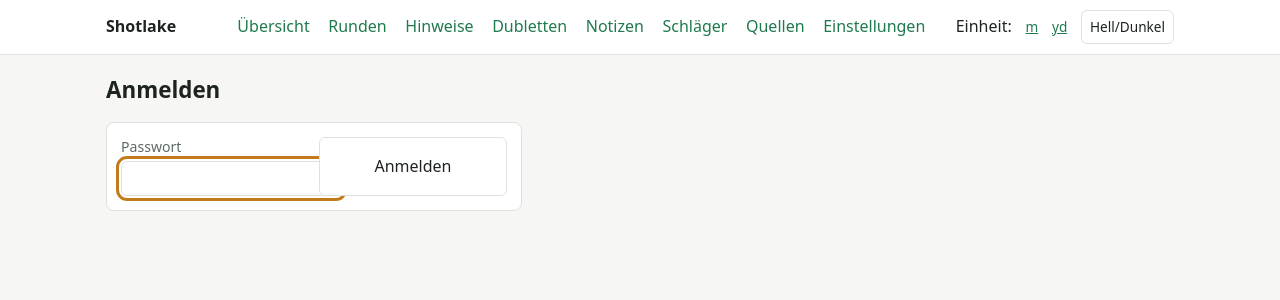
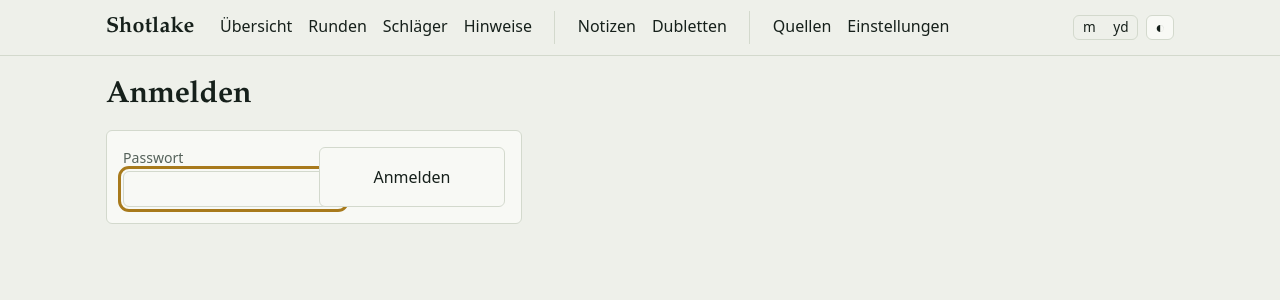
Before and after one commit to bri-b-dev/shotlake, a Python web app: template src/shotlake/web/templates/login.html in a window 1280 px wide. Shown: the top 300 px of the page. Run offline with Jinja, Linux system fonts and the light colour scheme; the template is opened without the code that fills it, so the values that code supplies are empty.

Commit message:
feat(ui): neues Fundament (Papierton, Serifen-Kernzahl, gruppierte Navigation) und neue Übersicht
Co-Authored-By: Claude Sonnet 5.5 <noreply@anthropic.com>

```diff
--- a/src/shotlake/web/static/style.css
+++ b/src/shotlake/web/static/style.css
@@ -1,69 +1,102 @@
+/* Shotlake: kühles Papier, Tinte, Rasengrün; Rot nur für verlorene Schläge. */
 :root {
-  --bg: #f6f7f4; --fg: #1d2420; --muted: #5d6a63; --card: #ffffff; --line: #dde2dc;
-  --accent: #1f7a4d; --pos: #1f7a4d; --neg: #b3402f; --warn: #8a5a00; --warn-bg: #fff4d6;
-  --dot: #2d5f8a; --avg: #c27b1a;
+  --bg: #eef0ea; --fg: #16201b; --muted: #55625a; --card: #f8f9f5; --line: #d3d9cd;
+  --accent: #2f6b4a; --pos: #2f6b4a; --neg: #b8381f; --warn: #6e500c; --warn-bg: #f1e6c4;
+  --dot: #4b5a52; --avg: #a87a1c;
+  --serif: "Iowan Old Style", "Palatino Linotype", Palatino, "Book Antiqua", Georgia, serif;
+  --sans: system-ui, -apple-system, "Segoe UI", Roboto, sans-serif;
 }
 @media (prefers-color-scheme: dark) {
   :root:not([data-theme="light"]) {
-    --bg: #121714; --fg: #e6ece7; --muted: #9aa7a0; --card: #1a211d; --line: #2c362f;
-    --accent: #55c08a; --pos: #55c08a; --neg: #ee8a78; --warn: #f0c36a; --warn-bg: #3a2f12;
-    --dot: #7fb4e0; --avg: #f0a84a;
+    --bg: #101612; --fg: #e7ede6; --muted: #9aa79f; --card: #171f1a; --line: #2a352d;
+    --accent: #6cc596; --pos: #6cc596; --neg: #f08a74; --warn: #e8c56a; --warn-bg: #33290f;
+    --dot: #a9b8ae; --avg: #e0b84f;
   }
 }
 :root[data-theme="dark"] {
-  --bg: #121714; --fg: #e6ece7; --muted: #9aa7a0; --card: #1a211d; --line: #2c362f;
-  --accent: #55c08a; --pos: #55c08a; --neg: #ee8a78; --warn: #f0c36a; --warn-bg: #3a2f12;
-  --dot: #7fb4e0; --avg: #f0a84a;
+  --bg: #101612; --fg: #e7ede6; --muted: #9aa79f; --card: #171f1a; --line: #2a352d;
+  --accent: #6cc596; --pos: #6cc596; --neg: #f08a74; --warn: #e8c56a; --warn-bg: #33290f;
+  --dot: #a9b8ae; --avg: #e0b84f;
 }
 * { box-sizing: border-box; }
 body { margin: 0; background: var(--bg); color: var(--fg);
-  font: 16px/1.45 system-ui, -apple-system, "Segoe UI", sans-serif; }
-a { color: var(--accent); }
-header { background: var(--card); border-bottom: 1px solid var(--line); }
-.bar { display: flex; flex-wrap: wrap; align-items: center; gap: .25rem 1rem;
-  max-width: 1100px; margin: 0 auto; padding: .6rem 16px; }
-.brand { font-weight: 700; margin-right: auto; text-decoration: none; color: var(--fg); }
-nav a { margin-right: .9rem; text-decoration: none; }
-nav a[aria-current="page"] { font-weight: 700; text-decoration: underline; }
-.tools a, .tools button { font-size: .85rem; margin-left: .6rem; }
-main { max-width: 1100px; margin: 0 auto; padding: 16px; }
-h1 { font-size: 1.4rem; margin: .2rem 0 1rem; }
-h2 { font-size: 1.1rem; margin: 0 0 .6rem; }
+  font: 16px/1.5 var(--sans); font-variant-numeric: tabular-nums; }
+a { color: var(--accent); text-underline-offset: .18em; }
+header { border-bottom: 1px solid var(--line); }
+.bar { display: flex; flex-wrap: wrap; align-items: center; gap: .4rem 1.2rem;
+  max-width: 1100px; margin: 0 auto; padding: .7rem 16px; }
+.brand { font: 700 1.35rem/1 var(--serif); letter-spacing: .01em; text-decoration: none;
+  color: var(--fg); }
+nav { display: flex; flex-wrap: wrap; gap: .2rem 1rem; margin-right: auto; }
+.navgroup { display: flex; flex-wrap: wrap; gap: 0 .2rem; }
+.navgroup + .navgroup { border-left: 1px solid var(--line); padding-left: 1rem; }
+nav a { color: var(--fg); text-decoration: none; padding: .2rem .4rem; border-radius: 4px;
+  border-bottom: 2px solid transparent; }
+nav a:hover { background: var(--card); }
+nav a[aria-current="page"] { font-weight: 650; border-bottom-color: var(--accent); }
+.tools { display: flex; align-items: center; gap: .5rem; font-size: .85rem; color: var(--muted); }
+.seg { display: inline-flex; border: 1px solid var(--line); border-radius: 6px; overflow: hidden; }
+.seg a { padding: .1rem .55rem; text-decoration: none; color: var(--fg); }
+.seg a[aria-current="true"] { background: var(--fg); color: var(--bg); }
+.tools button { font-size: 1rem; line-height: 1; padding: .2rem .5rem; cursor: pointer; }
+main { max-width: 1100px; margin: 0 auto; padding: 20px 16px 48px; }
+h1 { font: 650 1.9rem/1.15 var(--serif); margin: .2rem 0 1rem; letter-spacing: -.005em; }
+h2 { font-size: 1rem; font-weight: 650; margin: 0 0 .6rem; }
 .grid { display: grid; gap: 16px; grid-template-columns: repeat(auto-fit, minmax(300px, 1fr)); }
-.card { background: var(--card); border: 1px solid var(--line); border-radius: 8px; padding: 14px;
+.card { background: var(--card); border: 1px solid var(--line); border-radius: 6px; padding: 16px;
   min-width: 0; }
 .wide { grid-column: 1 / -1; }
 .muted { color: var(--muted); font-size: .9rem; }
 .notice { background: var(--warn-bg); color: var(--warn); border-radius: 6px; padding: .5rem .7rem;
   margin: .5rem 0; font-size: .9rem; }
 .error { background: var(--warn-bg); color: var(--neg); border-radius: 6px; padding: .5rem .7rem; }
+/* Übersicht: Kernaussage, danach Belege ohne Kartenrahmen */
+.lede { display: grid; gap: .4rem 2rem; grid-template-columns: auto 1fr; align-items: end;
+  margin: 1rem 0 1.6rem; }
+.lede-num { font: 700 clamp(3rem, 8vw, 5rem)/1 var(--serif); letter-spacing: -.02em; }
+.lede-num small { font: 400 1rem/1.3 var(--sans); letter-spacing: 0; color: var(--muted);
+  display: block; margin-top: .3rem; }
+.lede-text { margin: 0; max-width: 46ch; }
+.lede-text .muted { display: block; margin-top: .3rem; }
+.band { border-top: 1px solid var(--line); padding-top: 1rem; margin-top: 1.6rem; min-width: 0; }
+.cols { display: grid; gap: 2rem; grid-template-columns: minmax(0, 1fr) minmax(0, 1fr); }
+.facts { display: flex; flex-wrap: wrap; gap: .3rem 1.4rem; font-size: .88rem; color: var(--muted); }
+@media (max-width: 760px) {
+  .lede, .cols { grid-template-columns: 1fr; }
+  .navgroup + .navgroup { border-left: 0; padding-left: 0; }
+}
 .scroll { overflow-x: auto; }
 table { border-collapse: collapse; width: 100%; font-size: .92rem; }
 th, td { padding: .35rem .5rem; border-bottom: 1px solid var(--line); text-align: right;
   white-space: nowrap; }
 th:first-child, td:first-child, .left { text-align: left; }
 th { color: var(--muted); font-weight: 600; }
+th:last-child, td:last-child { padding-right: .8rem; }
+abbr { text-decoration: none; cursor: help; }
 .pos { color: var(--pos); } .neg { color: var(--neg); }
 rect.pos { fill: var(--pos); } rect.neg { fill: var(--neg); }
-.chips a { display: inline-block; padding: .15rem .6rem; border: 1px solid var(--line);
-  border-radius: 999px; margin: 0 .3rem .3rem 0; text-decoration: none; font-size: .88rem; }
-.chips a[aria-current="true"] { background: var(--accent); color: var(--bg); border-color: var(--accent); }
+.chips a { display: inline-block; padding: .15rem .7rem; border: 1px solid var(--line);
+  border-radius: 999px; color: var(--fg); margin: 0 .3rem .3rem 0; text-decoration: none; font-size: .88rem; }
+.chips a[aria-current="true"] { background: var(--fg); color: var(--bg); border-color: var(--fg); }
 .chart { width: 100%; height: auto; display: block; }
+.chart.bars text { font-size: 13px; }
 .chart .grid { stroke: var(--line); stroke-width: 1; }
 .chart .axis, .chart .val { fill: var(--muted); font-size: 11px; }
 .chart .dot { fill: none; stroke: var(--dot); stroke-width: 2; }
 .chart .dot.rel { fill: var(--dot); }
-.chart .avg { fill: none; stroke: var(--avg); stroke-width: 2.5; }
+.chart .avg { fill: none; stroke: var(--avg); stroke-width: 3; stroke-linejoin: round;
+  stroke-linecap: round; }
 .chart .pt { fill: var(--dot); fill-opacity: .55; }
 .chart .ell { fill: none; stroke: var(--avg); stroke-width: 2; }
 .scatter-grid { display: grid; gap: 1rem; grid-template-columns: repeat(auto-fit, minmax(300px, 1fr)); }
 .legend { font-size: .85rem; color: var(--muted); }
-.kpi { font-size: 1.6rem; font-weight: 700; }
+.kpi { font: 700 1.6rem var(--serif); }
 form.inputs { display: grid; gap: .6rem; grid-template-columns: repeat(auto-fit, minmax(170px, 1fr)); }
 label { display: grid; gap: .2rem; font-size: .88rem; color: var(--muted); }
 input, select, button { font: inherit; padding: .4rem .5rem; border: 1px solid var(--line);
   border-radius: 6px; background: var(--card); color: var(--fg); }
 button.primary { background: var(--accent); color: var(--bg); border-color: var(--accent); cursor: pointer; }
+@media (prefers-reduced-motion: no-preference) { nav a { transition: background .12s; } }
 :focus-visible { outline: 3px solid var(--avg); outline-offset: 2px; }
 @media (max-width: 480px) { main { padding: 10px; } .card { padding: 10px; } }
 
--- a/src/shotlake/web/templates/base.html
+++ b/src/shotlake/web/templates/base.html
@@ -14,20 +14,27 @@
   <a class="brand" href="{{ link(request, '/') }}">Shotlake</a>
   <nav aria-label="Hauptnavigation">
     {% set here = request.url.path %}
+    <span class="navgroup">
       <a href="{{ link(request, '/') }}" {% if here == '/' %}aria-current="page"{% endif %}>Übersicht</a>
       <a href="{{ link(request, '/rounds', source=None) }}" {% if here.startswith('/rounds') %}aria-current="page"{% endif %}>Runden</a>
+      <a href="{{ link(request, '/clubs') }}" {% if here == '/clubs' %}aria-current="page"{% endif %}>Schläger</a>
       <a href="{{ link(request, '/insights', source=None) }}" {% if here == '/insights' %}aria-current="page"{% endif %}>Hinweise</a>
+    </span>
+    <span class="navgroup">
+      <a href="{{ link(request, '/notes') }}" {% if here.startswith('/notes') %}aria-current="page"{% endif %}>Notizen</a>
       <a href="{{ link(request, '/dedup') }}" {% if here.startswith('/dedup') %}aria-current="page"{% endif %}>Dubletten</a>
-    <a href="{{ link(request, '/notes') }}" {% if here.startswith('/notes') %}aria-current="page"{% endif %}>Notizen</a>
-    <a href="{{ link(request, '/clubs') }}" {% if here == '/clubs' %}aria-current="page"{% endif %}>Schläger</a>
+    </span>
+    <span class="navgroup">
       <a href="{{ link(request, '/sources') }}" {% if here == '/sources' %}aria-current="page"{% endif %}>Quellen</a>
       <a href="{{ link(request, '/settings') }}" {% if here == '/settings' %}aria-current="page"{% endif %}>Einstellungen</a>
+    </span>
   </nav>
   <span class="tools">
-    Einheit:
+    <span class="seg" role="group" aria-label="Einheit">
       <a href="{{ link(request, here, u='m') }}" {% if unit == 'm' %}aria-current="true"{% endif %}>m</a>
       <a href="{{ link(request, here, u='yd') }}" {% if unit == 'yd' %}aria-current="true"{% endif %}>yd</a>
-    <button type="button" id="theme" aria-label="Darstellung wechseln">Hell/Dunkel</button>
+    </span>
+    <button type="button" id="theme" aria-label="Darstellung wechseln (hell/dunkel)" title="Hell/Dunkel">◐</button>
   </span>
 </div></header>
 <main>{% block content %}{% endblock %}</main>
```
Also changed, not shown: src/shotlake/web/app.py (+8 -8 lines), src/shotlake/web/charts.py (+10 -7 lines), src/shotlake/web/templates/dashboard.html (+37 -29 lines). Lines whose indentation alone changed are shown as unchanged.
